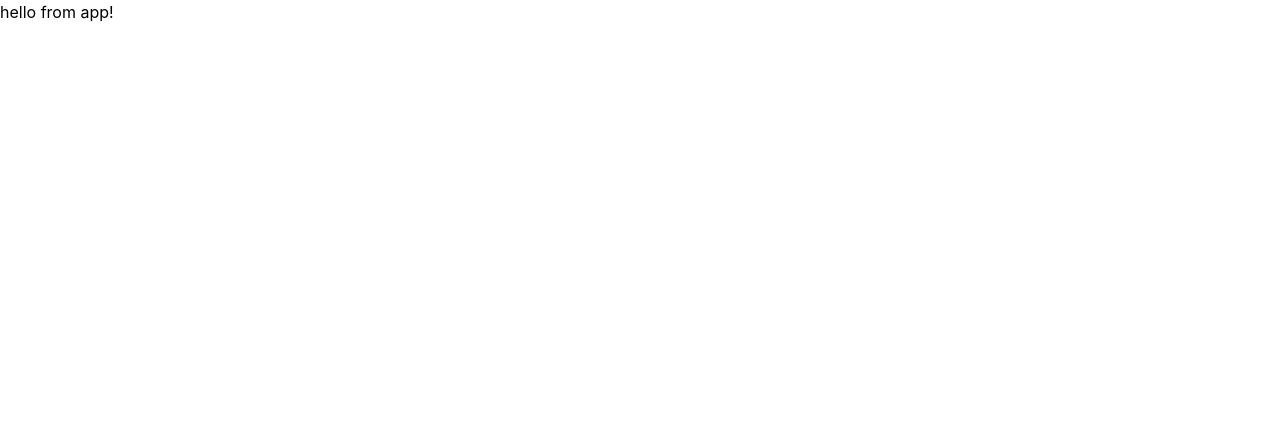
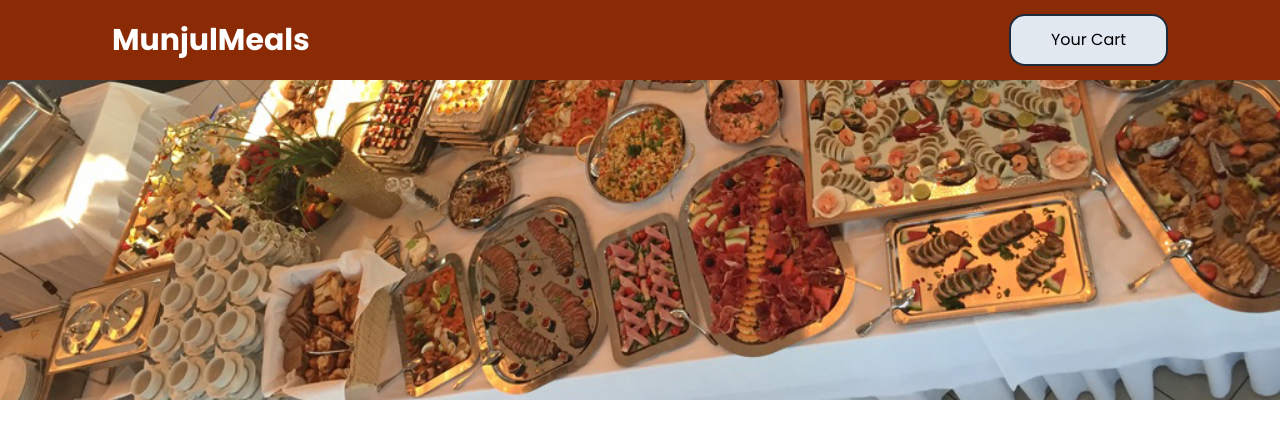
Before and after one commit to fiqihz/Food-Order-App, a React (Create React App) app: page / in a window 1280 px wide. Shown: the top 438 px of the page. Built offline with nearby package versions, Linux system fonts and the light colour scheme.

Commit message:
Add Header & Image component

```diff
--- a/public/index.html
+++ b/public/index.html
@@ -24,6 +24,12 @@
       work correctly both with client-side routing and a non-root public URL.
       Learn how to configure a non-root public URL by running `npm run build`.
     -->
+    <link rel="preconnect" href="https://fonts.googleapis.com" />
+    <link rel="preconnect" href="https://fonts.gstatic.com" crossorigin />
+    <link
+      href="https://fonts.googleapis.com/css2?family=Poppins:wght@200;400;600;700;800&display=swap"
+      rel="stylesheet"
+    />
     <title>React App</title>
   </head>
   <body>
--- a/src/App.js
+++ b/src/App.js
@@ -1,5 +1,12 @@
+import React from "react";
+import Header from "./components/Layout/Header";
+
 function App() {
-  return <div>hello from app!</div>;
+  return (
+    <div className="font-poppin">
+      <Header />
+    </div>
+  );
 }
 
 export default App;
--- /dev/null
+++ b/src/components/Layout/Header.js
@@ -0,0 +1,20 @@
+import React from "react";
+import meals from "../../assets/meals.jpg";
+
+const Header = (props) => {
+  return (
+    <React.Fragment>
+      <header className="fixed top-0 left-0 w-full h-20 bg-[#8a2b06] text-white flex justify-between items-center py-3 px-28 z-10">
+        <h1 className="font-bold text-3xl">MunjulMeals</h1>
+        <button className="border-2 border-slate-800 py-3 px-10 rounded-2xl bg-slate-200 text-black">
+          Your Cart
+        </button>
+      </header>
+      <div className="w-full h-[25rem] z-0 overflow-hidden">
+        <img src={meals} alt="Meals" className="rotate-img" />
+      </div>
+    </React.Fragment>
+  );
+};
+
+export default Header;
--- a/src/index.css
+++ b/src/index.css
@@ -15,3 +15,9 @@ code {
 @tailwind base;
 @tailwind components;
 @tailwind utilities;
+
+.rotate-img {
+  width: 100%;
+  height: 100%;
+  object-fit: cover;
+}
--- a/tailwind.config.js
+++ b/tailwind.config.js
@@ -2,6 +2,9 @@
 module.exports = {
   content: ["./src/**/*.{js, jsx, ts, tsx}"],
   theme: {
+    fontFamily: {
+      poppin: ["Poppins"],
+    },
     extend: {},
   },
   plugins: [],
```
Also changed, not shown: src/assets/meals.jpg (added).
